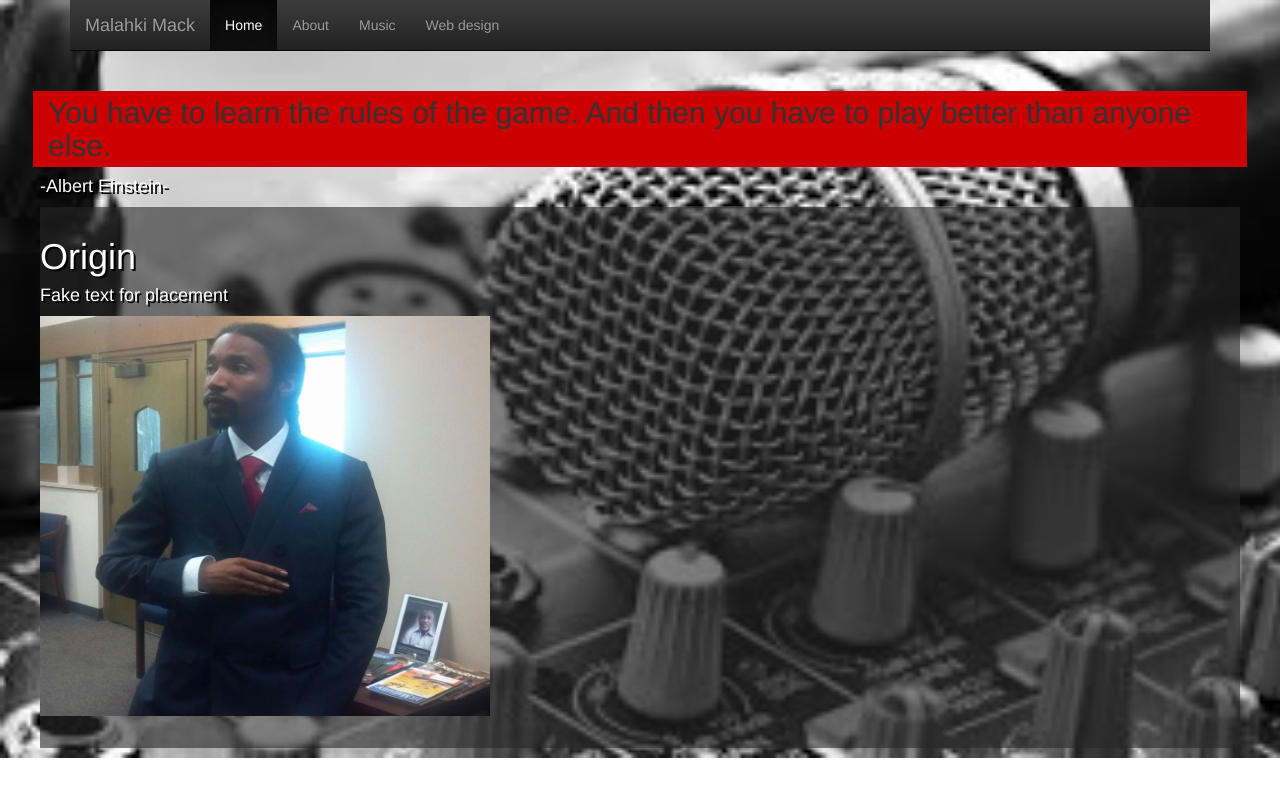
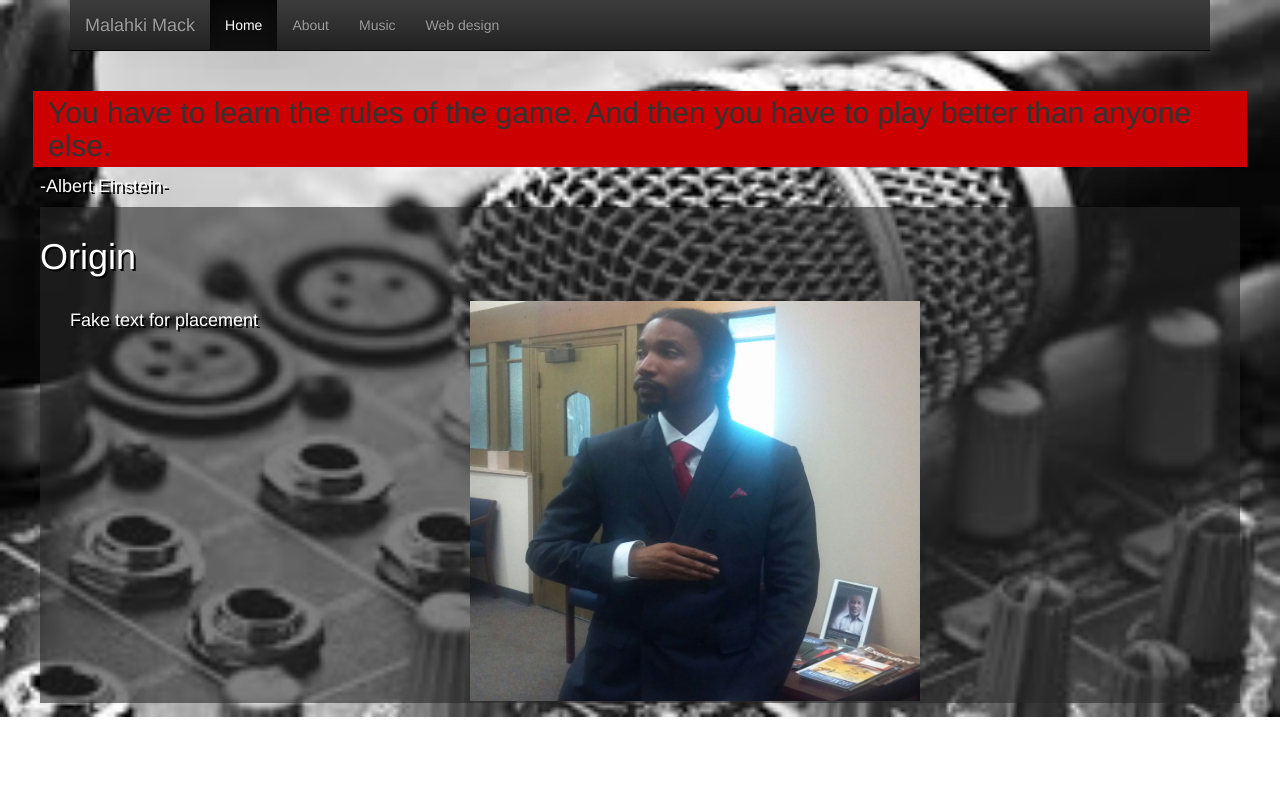
Before and after one commit to bhammond99/music_site, a Rails app: page /about in a window 1280 px wide. Run offline with Rails 7, Linux system fonts and the light colour scheme; some libraries are stand-ins or nearby versions.

Commit message:
updating abot pg

```diff
--- a/app/views/welcome/about.html.erb
+++ b/app/views/welcome/about.html.erb
@@ -12,9 +12,23 @@
 	<div class="pages" id="placer">
 	<h1>Origin</h1>
 
-	    <h4>Fake text for placement</h4>
+	<div class="col-md-4">
+
+	<div class="panel-body center-it">
+
+	<h4>Fake text for placement</h4>
+</div>
+</div>
+
+	<div class="col-md-4">
+
+	<div class="panel-body center-it">
   		<%= image_tag "Mmackpic.jpg", size: "450x400", alt: "travelpic" %>
+
+  	</div>
 	</div>
+	</div>
+
 	<!-- place a dark gray transparent container around the origin text -->
 
 </body>
```
Also changed, not shown: app/assets/images/back7.jpeg (added), app/assets/images/back8.jpeg (added), 3 other files.
